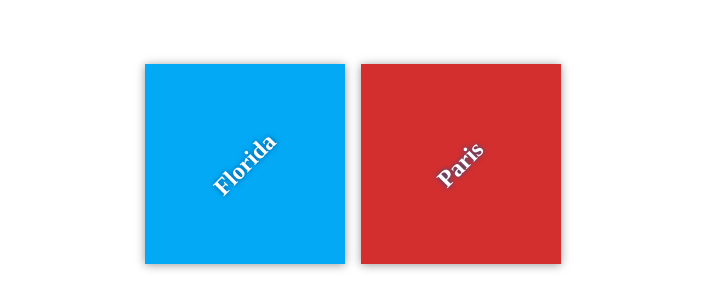
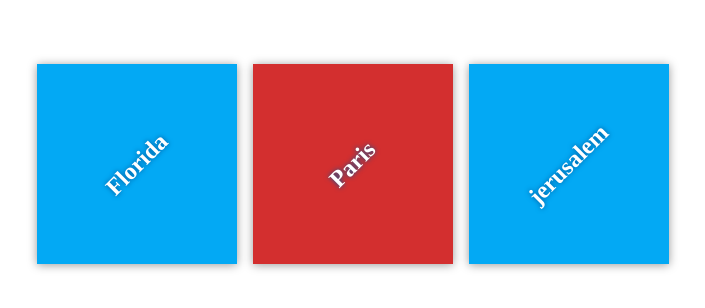
Before and after one commit to SohaJOdah/my-travel-plans, a plain HTML site: page index.html in a window 1280 px wide. Shown: the part 236-544 px from the top of the page, without its empty margins (287-992 px from the left). Drawn offline with Linux system fonts and the light colour scheme.

Commit message:
Add New Destination

```diff
--- a/index.html
+++ b/index.html
@@ -17,6 +17,10 @@
             <div class="destination" id="paris">
                 <h2>Paris</h2>
             </div>
+
+            <div class="destination" id="jerusalem">
+                <h2>jerusalem</h2>
+            </div>
         </div>
     </div>
 
```
